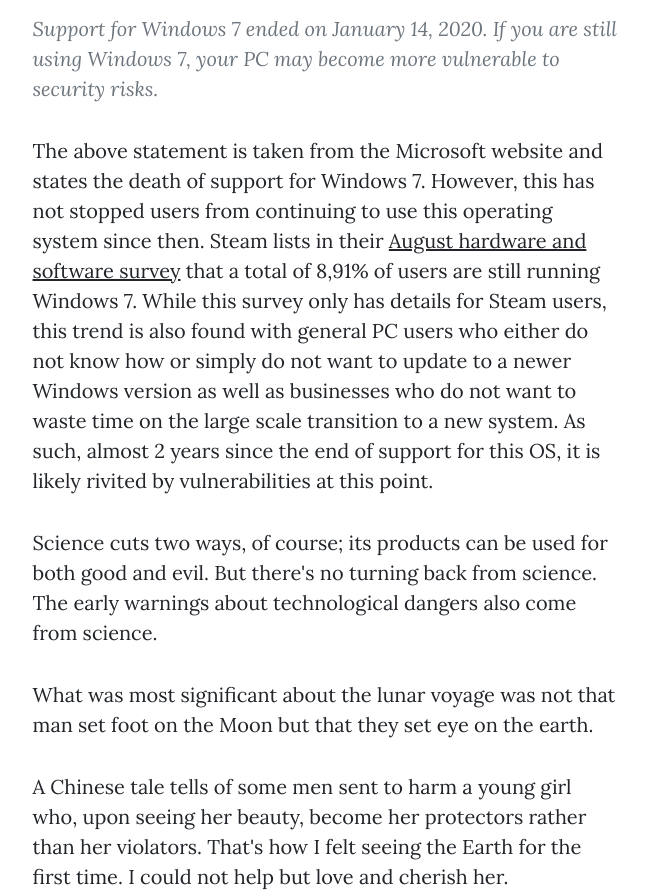
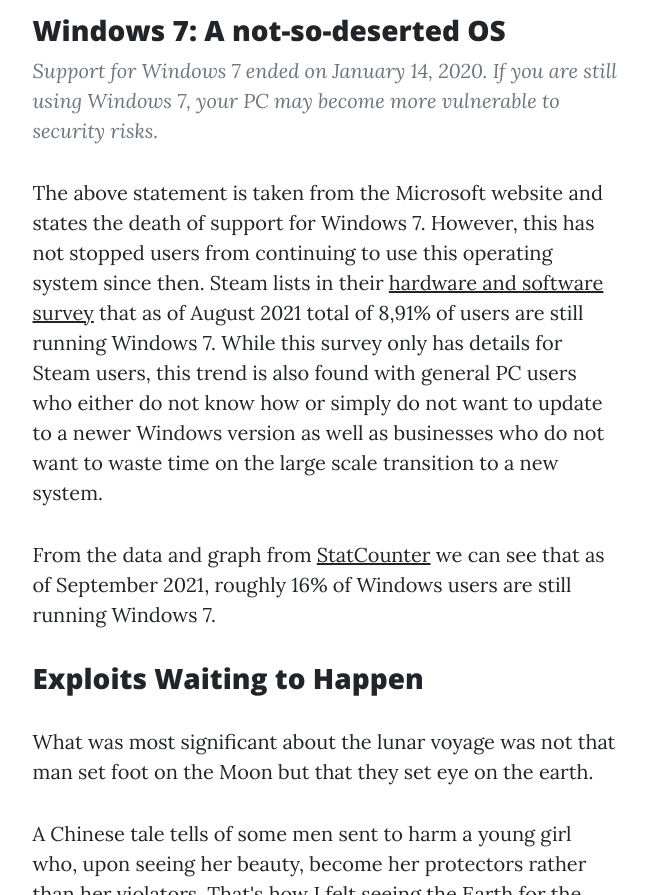
Before and after one commit to AM-ops/MetasploitProject, a plain HTML site: page blog/post2.html in a window 1280 px wide. Shown: the part 600-1495 px from the top of the page, without its empty margins (313-961 px from the left). Drawn offline with nearby package versions, Linux system fonts and the light colour scheme.

Commit message:
Update post2.html

```diff
--- a/blog/post2.html
+++ b/blog/post2.html
@@ -56,20 +56,23 @@
             <div class="container px-4 px-lg-5">
                 <div class="row gx-4 gx-lg-5 justify-content-center">
                     <div class="col-md-10 col-lg-8 col-xl-7">
+                        <h3> Windows 7: A not-so-deserted OS</h3>
                         <blockquote class="blockquote">Support for Windows 7 ended on January 14, 2020. If you are still using Windows 7, your PC may become more vulnerable to security risks.</blockquote>
 
                         <p> The above statement is taken from the Microsoft website and states the death of support for Windows 7.
                             However, this has not stopped users from continuing to use this operating system since then.
-                            Steam lists in their <a target="_blank" href="https://store.steampowered.com/hwsurvey/Steam-Hardware-Software-Survey-Welcome-to-Steam?platform=combined">August hardware and software survey</a>
-                            that a total of 8,91% of users are still running Windows 7. While this survey only has details
+                            Steam lists in their <a href="https://store.steampowered.com/hwsurvey/Steam-Hardware-Software-Survey-Welcome-to-Steam?platform=combined">hardware and software survey</a>
+                            that as of August 2021 total of 8,91% of users are still running Windows 7. While this survey only has details
                             for Steam users, this trend is also found with general PC users who either do not know how or
                             simply do not want to update to a newer Windows version as well as businesses who do not want
-                            to waste time on the large scale transition to a new system. As such, almost 2 years since the
-                            end of support for this OS, it is likely rivited by vulnerabilities at this point.
+                            to waste time on the large scale transition to a new system.
                         </p>
 
+                        <!--<div id="desktop-windows_version-ww-monthly-201912-202109" width="600" height="400" style="width:600px; height: 400px;"></div><p>Source: <a href="https://gs.statcounter.com/windows-version-market-share/desktop/worldwide/#monthly-201912-202109">StatCounter Global Stats - Windows Version Market Share</a></p><script type="text/javascript" src="https://www.statcounter.com/js/fusioncharts.js"></script><script type="text/javascript" src="https://gs.statcounter.com/chart.php?desktop-windows_version-ww-monthly-201912-202109&chartWidth=600"></script>-->
 
-                        <p>Science cuts two ways, of course; its products can be used for both good and evil. But there's no turning back from science. The early warnings about technological dangers also come from science.</p>
+                        <p>From the data and graph from <a href="https://gs.statcounter.com/">StatCounter</a> we can see that as of September 2021, roughly 16% of Windows users are still running Windows 7.</p>
+
+                        <h3> Exploits Waiting to Happen </h3>
                         <p>What was most significant about the lunar voyage was not that man set foot on the Moon but that they set eye on the earth.</p>
                         <p>A Chinese tale tells of some men sent to harm a young girl who, upon seeing her beauty, become her protectors rather than her violators. That's how I felt seeing the Earth for the first time. I could not help but love and cherish her.</p>
                         <p>For those who have seen the Earth from space, and for the hundreds and perhaps thousands more who will, the experience most certainly changes your perspective. The things that we share in our world are far more valuable than those which divide us.</p>
```
